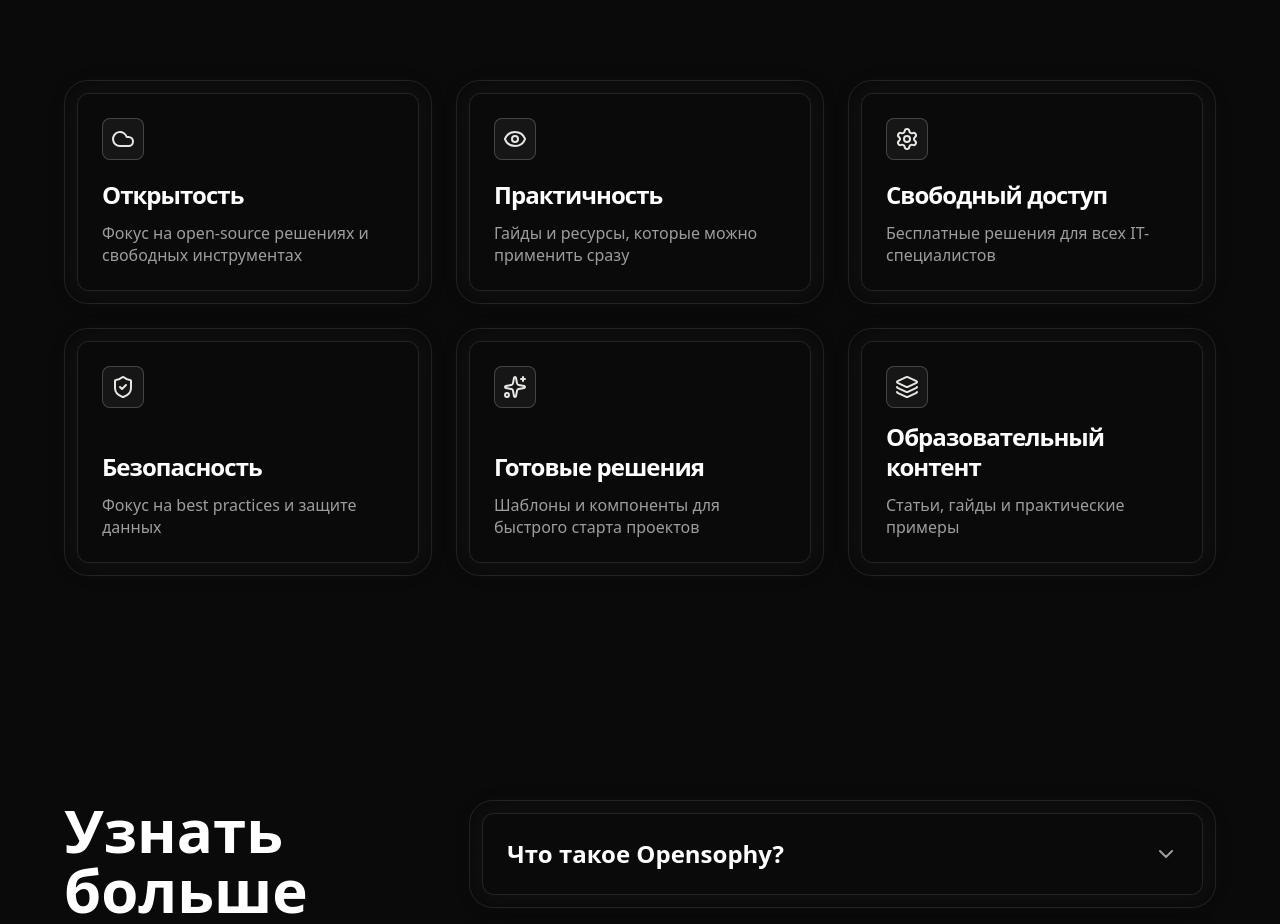
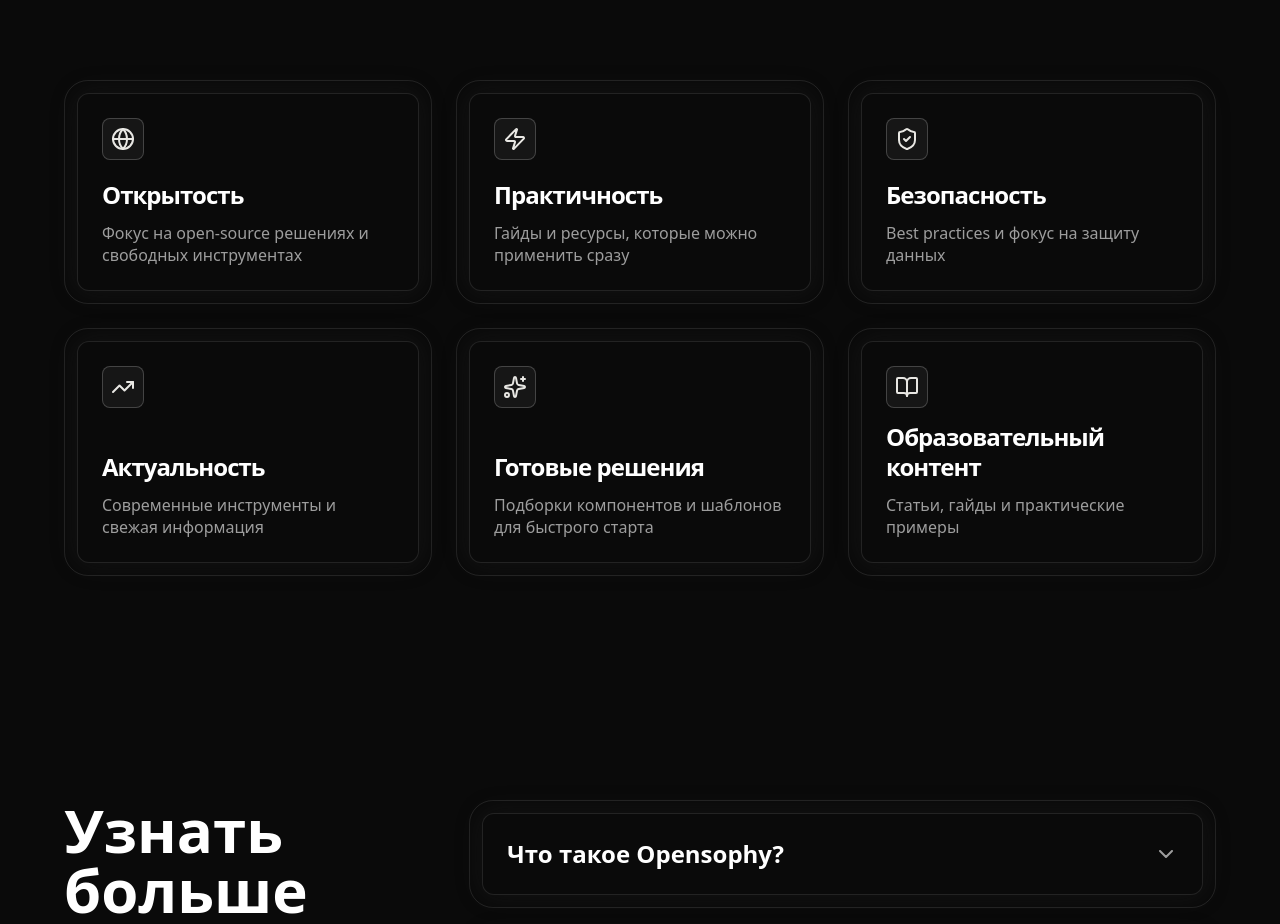
Before and after one commit to opensophy-projects/general, a React (Vite) app: page / in a window 1280 px wide. Shown: the part 1060-1984 px from the top of the page. Built offline with nearby package versions, Linux system fonts and the light colour scheme.

Commit message:
Updated General.tsx

```diff
--- a/src/components/pages/General.tsx
+++ b/src/components/pages/General.tsx
@@ -2,7 +2,7 @@ import React from 'react';
 import { Helmet } from 'react-helmet-async';
 import { motion } from 'framer-motion';
 import { Link } from 'react-router-dom';
-import { ArrowUpRight, Cloud, Eye, Settings, ShieldCheck, Sparkles, Layers } from 'lucide-react';
+import { ArrowUpRight, Globe, Zap, ShieldCheck, TrendingUp, Sparkles, BookOpen } from 'lucide-react';
 import Footer from '../Footer';
 import { SingularityShaders } from '../SingularityShaders';
 import { GlowingEffect } from '../ui/glowing-effect';
@@ -17,37 +17,37 @@ const General: React.FC<GeneralProps> = ({ isNegative }) => {
   const principles = [
     {
       id: 'openness',
-      icon: <Cloud className="w-6 h-6" />,
+      icon: <Globe className="w-6 h-6" />,
       title: "Открытость",
       description: "Фокус на open-source решениях и свободных инструментах"
     },
     {
-      id: 'transparency',
-      icon: <Eye className="w-6 h-6" />,
+      id: 'practicality',
+      icon: <Zap className="w-6 h-6" />,
       title: "Практичность",
       description: "Гайды и ресурсы, которые можно применить сразу"
-    },
-    {
-      id: 'free-access',
-      icon: <Settings className="w-6 h-6" />,
-      title: "Свободный доступ",
-      description: "Бесплатные решения для всех IT-специалистов"
     },
     {
       id: 'security',
       icon: <ShieldCheck className="w-6 h-6" />,
       title: "Безопасность",
-      description: "Фокус на best practices и защите данных"
+      description: "Best practices и фокус на защиту данных"
+    },
+    {
+      id: 'relevance',
+      icon: <TrendingUp className="w-6 h-6" />,
+      title: "Актуальность",
+      description: "Современные инструменты и свежая информация"
     },
     {
       id: 'ready-solutions',
       icon: <Sparkles className="w-6 h-6" />,
       title: "Готовые решения",
-      description: "Шаблоны и компоненты для быстрого старта проектов"
+      description: "Подборки компонентов и шаблонов для быстрого старта"
     },
     {
       id: 'educational',
-      icon: <Layers className="w-6 h-6" />,
+      icon: <BookOpen className="w-6 h-6" />,
       title: "Образовательный контент",
       description: "Статьи, гайды и практические примеры"
     }
```
